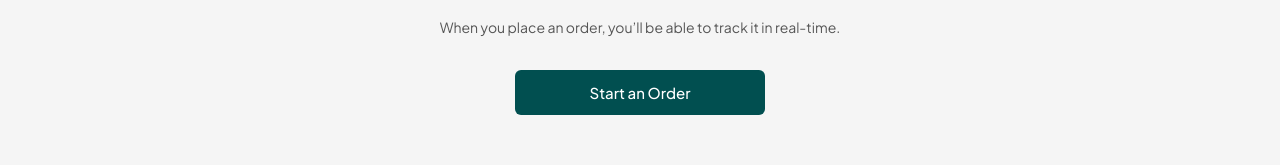
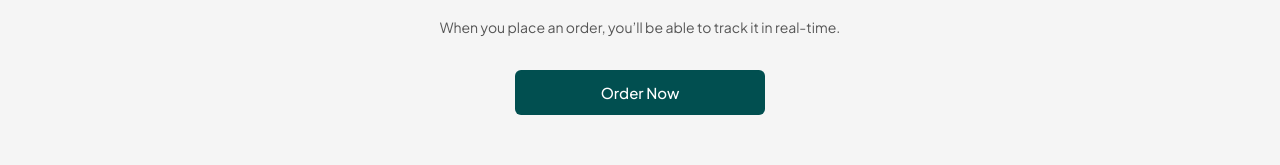
Before and after one commit to ay30bg/droppa, a React (Create React App) app: page /orders in a window 1280 px wide. Both pictures are taken after a click on the element "Track Order". Shown: the part 404-569 px from the top of the page. Built offline with nearby package versions, Linux system fonts and the light colour scheme.

Commit message:
Update Orders.jsx

```diff
--- a/src/pages/Orders.jsx
+++ b/src/pages/Orders.jsx
@@ -59,7 +59,7 @@ function EmptyTrack() {
       <img src="https://i.imgur.com/Qh6cAcH.png" alt="Track Empty" />
       <h2>No Active Orders</h2>
       <p>When you place an order, you’ll be able to track it in real-time.</p>
-      <button>Start an Order</button>
+      <button>Order Now</button>
     </div>
   );
 }
@@ -70,7 +70,7 @@ function EmptyHistory() {
       <img src="https://i.imgur.com/7YgM8fx.png" alt="Order History" />
       <h2>No Order History</h2>
       <p>You haven't ordered anything yet. Let’s fix that!</p>
-      <button>Order Something</button>
+      <button>Order Now</button>
     </div>
   );
 }
```
